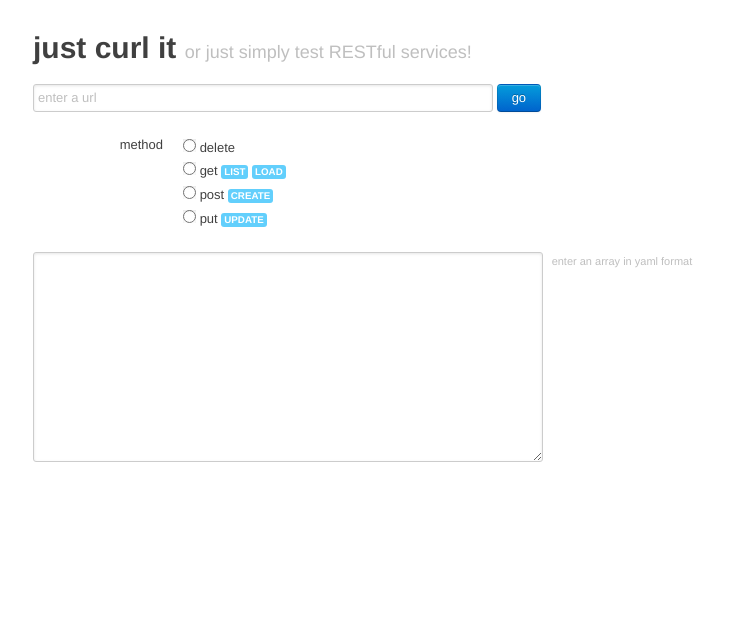
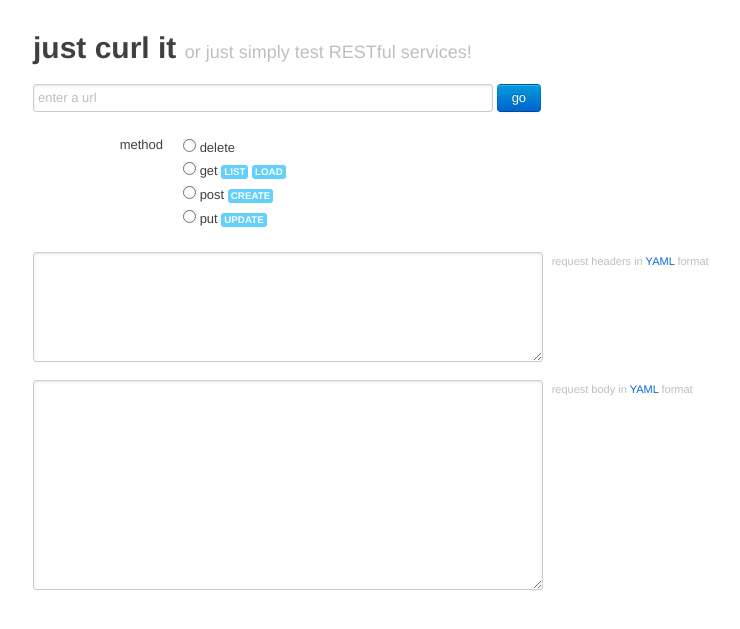
Before and after one commit to aletzo/curlit, a PHP site: page / in a window 1280 px wide. Shown: the top 629 px of the page, without its empty margins (317-1057 px from the left). Run offline with PHP 8.4, Linux system fonts and the light colour scheme.

Commit message:
Add headers textarea and print_r the response

```diff
--- a/index.php
+++ b/index.php
@@ -1,7 +1,7 @@
 <?php
 require_once 'lib/yaml/sfYamlParser.php';
 
-function getWebPage($url, $method = 'post', $params = false)
+function getWebPage($url, $method = 'post', $params = [], $headers = [])
 {
     $options = array(
         CURLOPT_RETURNTRANSFER => true, // return web page
@@ -15,14 +15,13 @@ function getWebPage($url, $method = 'post', $params = false)
         CURLOPT_MAXREDIRS => 10, // stop after 10 redirects
     );
 
-
     $ch = curl_init();
 
     curl_setopt_array($ch, $options);
 
     switch (strtolower($method)) {
         case 'get':
-            if (is_array($params)) {
+            if ($params) {
                 $url .= '?' . http_build_query($params);
             }
             break;
@@ -33,7 +32,7 @@ function getWebPage($url, $method = 'post', $params = false)
             break;
 
         case 'put':
-            if (is_array($params)) {
+            if ($params) {
                 $url .= '?' . http_build_query($params);
             }
             curl_setopt($ch, CURLOPT_CUSTOMREQUEST, 'PUT');
@@ -53,15 +52,21 @@ function getWebPage($url, $method = 'post', $params = false)
 
     curl_setopt($ch, CURLOPT_URL, $url);
 
-    $content = curl_exec($ch);
-    $err = curl_errno($ch);
-    $errmsg = curl_error($ch);
+    if ($headers) {
+        $headers = explode("\n", $headers);
+
+        curl_setopt($ch, CURLOPT_HTTPHEADER, $headers);
+    }
+
+    $content  = curl_exec($ch);
+    $err      = curl_errno($ch);
+    $errmsg   = curl_error($ch);
     $response = curl_getinfo($ch);
 
     curl_close($ch);
 
-    $response['errno'] = $err;
-    $response['errmsg'] = $errmsg;
+    $response['errno']   = $err;
+    $response['errmsg']  = $errmsg;
     $response['content'] = $content;
 
     return $response;
@@ -70,12 +75,18 @@ function getWebPage($url, $method = 'post', $params = false)
 if ($_POST) {
     $yaml = new sfYamlParser();
 
-    $response = getWebPage($_POST['url'], $_POST['method'], $yaml->parse(stripslashes($_POST['params'])));
+    $response = getWebPage(
+        $_POST['url'],
+        $_POST['method'],
+        $yaml->parse(stripslashes($_POST['body'])),
+        stripslashes($_POST['headers'])
+    );
 
-//    var_dump($yaml->parse($_POST['params']));
+//    var_dump($yaml->parse($_POST['body']));
 
     $content = $response['content'];
     $content = json_decode($content, true);
+
     unset($content['checksum']);
 
     $checksum = md5(serialize($content) . 'unique_salt_ftw');
@@ -98,8 +109,11 @@ if ($_POST) {
                 margin: 30px auto 0;
             }
             textarea {
+                height: 100px;
+                width: 500px;
+            }
+            textarea#body {
                 height: 200px;
-                width: 500px;
             }
         </style>
     </head>
@@ -149,15 +163,21 @@ if ($_POST) {
                             </div>
                         </div>
                         <div class="input offset0">
-                            <textarea name="params"><?php if ($_POST) {
-    echo stripslashes($_POST['params']);
+                            <textarea name="headers" id="headers"><?php if ($_POST) {
+    echo stripslashes($_POST['headers']);
 } ?></textarea>
-                            <span class="help-inline">enter an array in yaml format</span>
+                            <span class="help-inline">request headers in <a href="https://en.wikipedia.org/wiki/YAML" target="_blank">YAML</a> format</span>
+                        </div>
+                        <div class="input offset0">
+                            <textarea name="body" id="body"><?php if ($_POST) {
+    echo stripslashes($_POST['body']);
+} ?></textarea>
+                            <span class="help-inline">request body in <a href="https://en.wikipedia.org/wiki/YAML" target="_blank">YAML</a> format</span>
                         </div>
                     </form>
 
 <?php if ($_POST) : ?>
-                        <div class="alert-message success span8 offset0">
+                        <div class="alert-message <?php echo $response['errno'] ? 'error' : 'success' ?> span8 offset0">
                             <p>
                                 http code: <b><?php echo $response['http_code'] ?></b>
                                 <br />
@@ -166,12 +186,24 @@ if ($_POST) {
                                 method: <b><?php echo strtoupper($_POST['method']) ?></b>
                                 <br />
                                 recalculated checksum: <b><?php echo $checksum ?></b>
+
+                                <?php if ($response['errno']) : ?>
+                                <br />
+                                error: <b><?php echo $response['errno'] . ' - ' .$response['errmsg'] ?></b>
+                                <?php endif ?>
                             </p>
                         </div>
                         <div class="input">
                             <textarea><?php echo stripslashes($response['content']) ?></textarea>
-                            <span class="help-inline">what the api responded</span>
+                            <span class="help-inline">what the API responded</span>
                         </div>
+                        <?php if ($content) : ?>
+                        <br>
+                        <br>
+                        <pre class="span8 offset0">
+                        <?php print_r($content) ?>
+                        </pre>
+                        <?php endif ?>
 <?php endif ?>
                 </div>
             </div>
```
